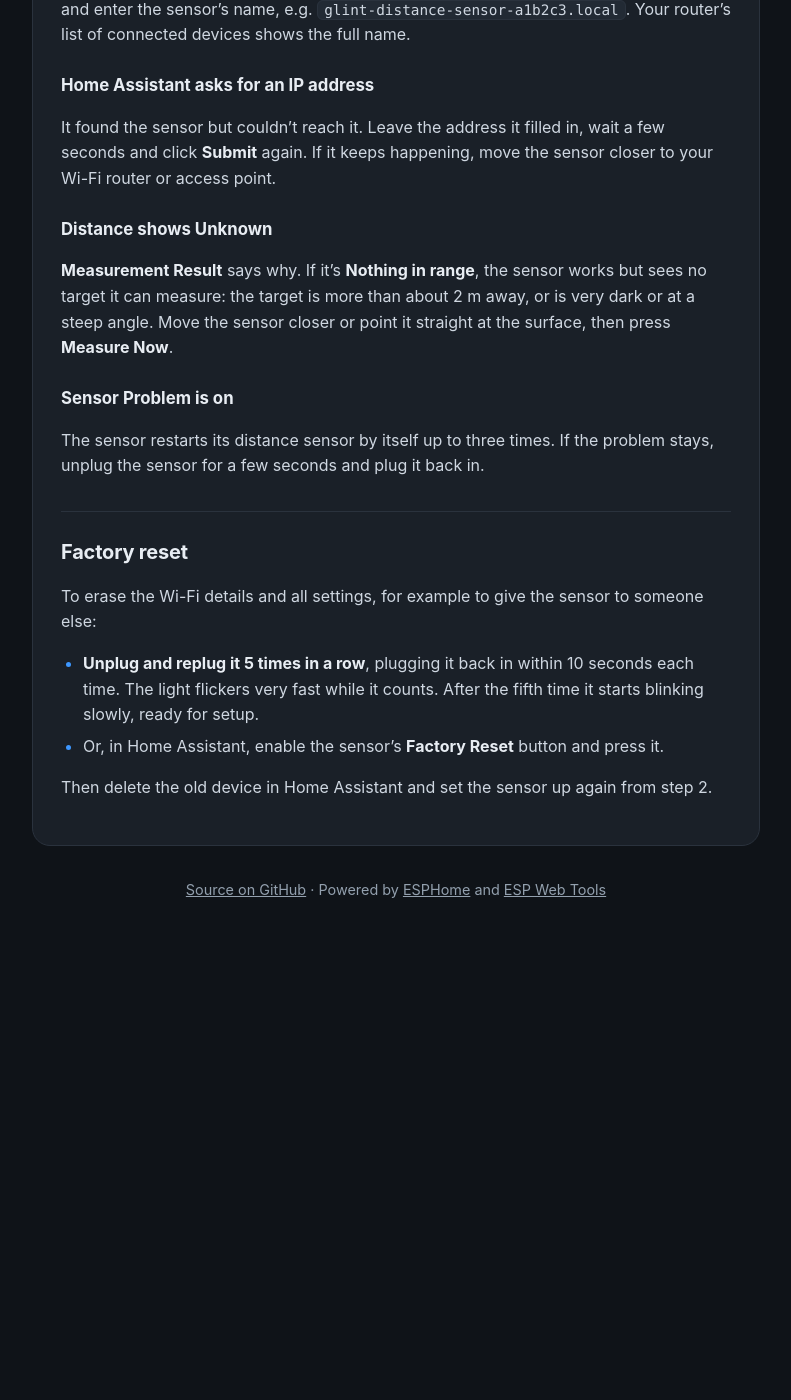
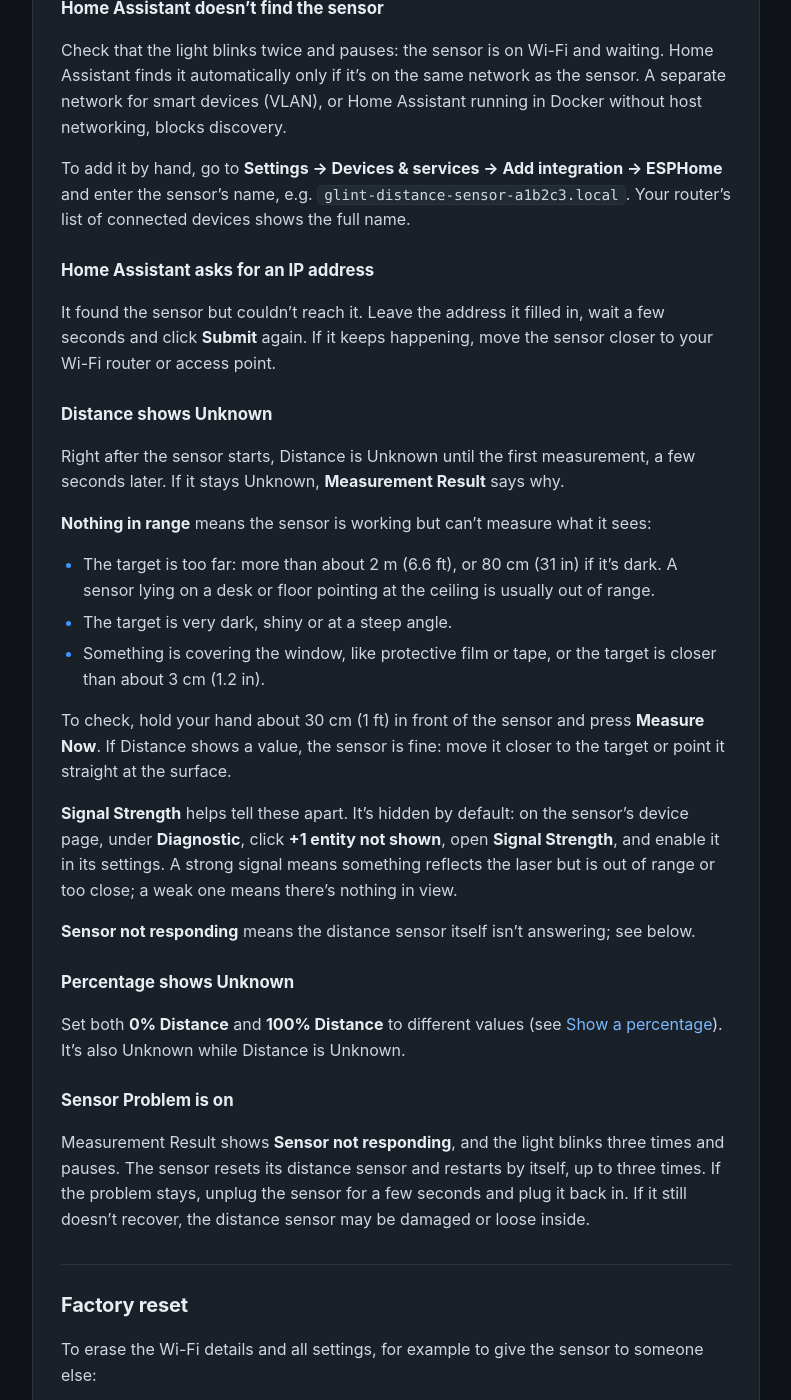
Before and after one commit to craigthompson/glint-distance-sensor, a Jekyll site: the page built from static/index.md, in a window 1280 px wide and 1400 px high, scrolled down 4644 px. Shown: the whole window, without its empty margins (244-1035 px from the left). Built offline with Jekyll 4.4.1, drawn with Linux system fonts in a browser that asks for light colours; our own code applies the rules of GitHub Pages for plain Markdown files; before the commit the page ends 5593 px from its top, so only the background shows below that; some of the changed text lies outside the part shown.

Commit message:
Quick start: troubleshooting for out-of-range readings, covered window and Percentage

```diff
--- a/static/index.md
+++ b/static/index.md
@@ -41,9 +41,10 @@ Nothing to install: ESPHome support is built into Home Assistant. You don't need
 
 ## 4. Mount it
 
-The sensor measures the distance to whatever is straight in front of the small dark window on its front, up to about **2 metres**.
+The sensor measures the distance to whatever is straight in front of the small dark window on its front, up to about **2 metres** (6.6 ft) for light-coloured surfaces and about 80 cm (31 in) for dark ones. Anything farther away reads as out of range, so Distance shows Unknown.
 
 - **Point it straight at the surface** you want to measure. For a tank or bin, mount it under the lid looking down.
+- **Remove any protective film** from the window, and don't put anything over it, not even clear plastic.
 - **Keep the path clear.** Walls, pipes or the edge of a narrow opening in the way give wrong readings.
 - **Avoid direct sunlight** on the sensor or the target. Strong sunlight shortens the range and adds noise.
 - Dark, shiny or angled surfaces reflect less light, so the range is shorter.
@@ -57,7 +58,7 @@ To check the position, press **Measure Now** on the sensor's device page and loo
 1. With the tank **empty**, press **Measure Now** and note the **Distance**. Enter it as **0% Distance**.
 2. With the tank **full**, do the same and enter the reading as **100% Distance**.
 
-It works either way round: full can be the shorter or the longer distance.
+It works either way round: full can be the shorter or the longer distance. Both settings take 0 to 2000 mm; 0 means not set, and **Percentage** stays Unknown until both are set. Readings beyond either end show as 0% or 100%.
 
 ## 6. Adjust it to your needs
 
@@ -71,7 +72,7 @@ All on the sensor's device page in Home Assistant:
 | **Status LED** | Turn the light off or dim it. Picking the **None** effect makes it light steadily. |
 | **Measure Now** | Measures right away. |
 
-**Sensor Problem** turns on if the sensor stops responding, which makes it a good trigger for a "needs attention" notification.
+**Measurement Result** tells you how the last measurement went: **OK**, **Nothing in range**, or **Sensor not responding**. **Sensor Problem** turns on if the sensor stops responding, which makes it a good trigger for a "needs attention" notification.
 
 ## Extend Bluetooth range (optional)
 
@@ -123,11 +124,27 @@ It found the sensor but couldn't reach it. Leave the address it filled in, wait
 
 ### Distance shows Unknown
 
-**Measurement Result** says why. If it's **Nothing in range**, the sensor works but sees no target it can measure: the target is more than about 2 m away, or is very dark or at a steep angle. Move the sensor closer or point it straight at the surface, then press **Measure Now**.
+Right after the sensor starts, Distance is Unknown until the first measurement, a few seconds later. If it stays Unknown, **Measurement Result** says why.
+
+**Nothing in range** means the sensor is working but can't measure what it sees:
+
+- The target is too far: more than about 2 m (6.6 ft), or 80 cm (31 in) if it's dark. A sensor lying on a desk or floor pointing at the ceiling is usually out of range.
+- The target is very dark, shiny or at a steep angle.
+- Something is covering the window, like protective film or tape, or the target is closer than about 3 cm (1.2 in).
+
+To check, hold your hand about 30 cm (1 ft) in front of the sensor and press **Measure Now**. If Distance shows a value, the sensor is fine: move it closer to the target or point it straight at the surface.
+
+**Signal Strength** helps tell these apart. It's hidden by default: on the sensor's device page, under **Diagnostic**, click **+1 entity not shown**, open **Signal Strength**, and enable it in its settings. A strong signal means something reflects the laser but is out of range or too close; a weak one means there's nothing in view.
+
+**Sensor not responding** means the distance sensor itself isn't answering; see below.
+
+### Percentage shows Unknown
+
+Set both **0% Distance** and **100% Distance** to different values (see [Show a percentage](#5-show-a-percentage-optional)). It's also Unknown while Distance is Unknown.
 
 ### Sensor Problem is on
 
-The sensor restarts its distance sensor by itself up to three times. If the problem stays, unplug the sensor for a few seconds and plug it back in.
+Measurement Result shows **Sensor not responding**, and the light blinks three times and pauses. The sensor resets its distance sensor and restarts by itself, up to three times. If the problem stays, unplug the sensor for a few seconds and plug it back in. If it still doesn't recover, the distance sensor may be damaged or loose inside.
 
 ## Factory reset
 
```
